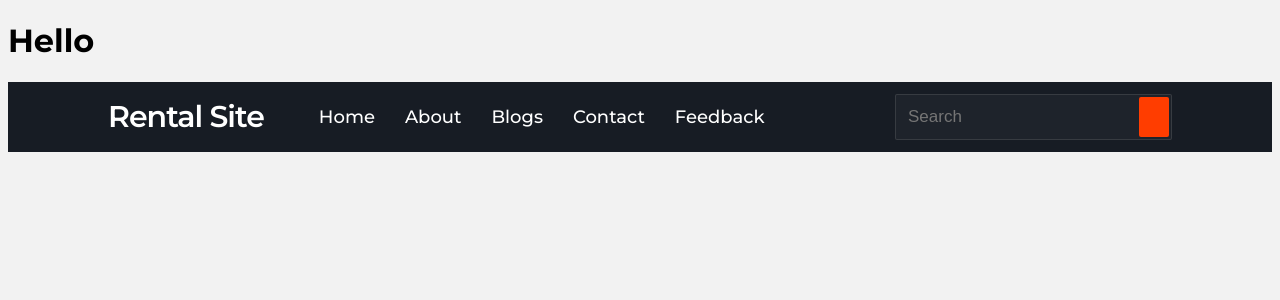
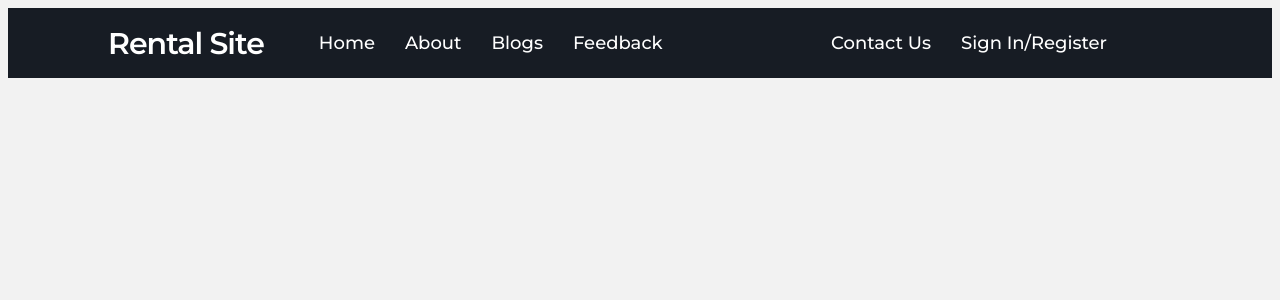
Before and after one commit to Piyush800x/rental_site, a Django app: page / in a window 1280 px wide. Shown: the top 300 px of the page. Run offline with Django 4.2, Linux system fonts and the light colour scheme.

Commit message:
Added New buttons to nav bar
Removed search bar and added sign in, contact us

```diff
--- a/rental_app/static/rental_app/css/base.css
+++ b/rental_app/static/rental_app/css/base.css
@@ -33,6 +33,28 @@ nav .nav-items{
   flex: 1;
   padding: 0 0 0 40px;
 }
+
+/* Props for right most buttons */
+nav .nav-items-right {
+  display: flex;
+  justify-content: flex-end;
+  padding: 0 50px 0 0;
+}
+nav .nav-items-right li{
+  list-style: none;
+  padding: 0 15px;
+}
+nav .nav-items-right li a{
+  color: #fff;
+  font-size: 18px;
+  font-weight: 500;
+  text-decoration: none;
+}
+nav .nav-items-right li a:hover{
+  color: #ff3d00;
+}
+
+
 nav .nav-items li{
   list-style: none;
   padding: 0 15px;
--- a/rental_app/templates/base.html
+++ b/rental_app/templates/base.html
@@ -10,7 +10,7 @@
 </head>
 <body>
     <div class="navbar">
-        <h1>Hello</h1>
+        <!-- <h1>Hello</h1> -->
         <nav>
             <div class="menu-icon">
                <span class="fas fa-bars"></span>
@@ -22,19 +22,22 @@
                <li><a href="#">Home</a></li>
                <li><a href="#">About</a></li>
                <li><a href="#">Blogs</a></li>
-               <li><a href="#">Contact</a></li>
                <li><a href="#">Feedback</a></li>
             </div>
-            <div class="search-icon">
+            <!-- <div class="search-icon">
                <span class="fas fa-search"></span>
-            </div>
+            </div> -->
             <div class="cancel-icon">
                <span class="fas fa-times"></span>
             </div>
-            <form action="#">
+            <!-- <form action="#">
                <input type="search" class="search-data" placeholder="Search" required>
                <button type="submit" class="fas fa-search"></button>
-            </form>
+            </form> -->
+            <div class="nav-items-right">
+               <li><a href="#">Contact Us</a></li>
+               <li><a href="#">Sign In/Register</a></li>
+            </div>
          </nav>
     </div>
     <div class="container">
```
